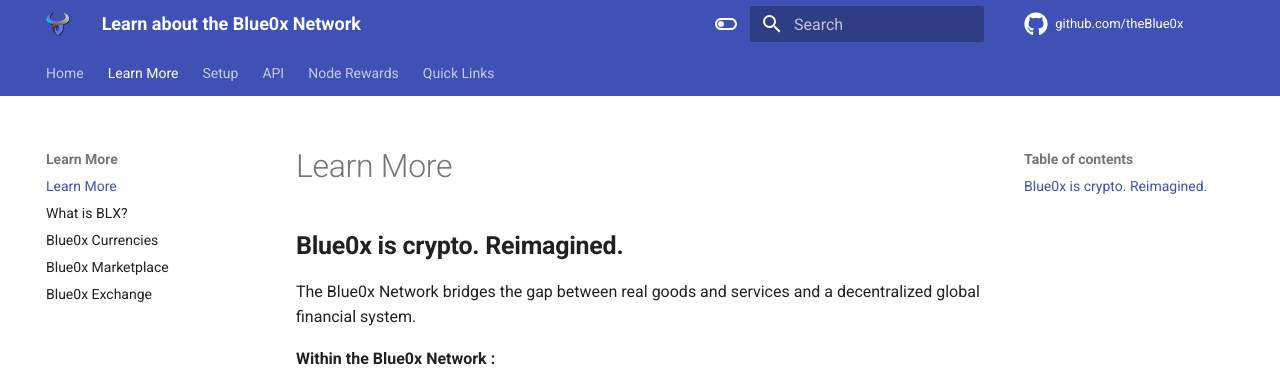
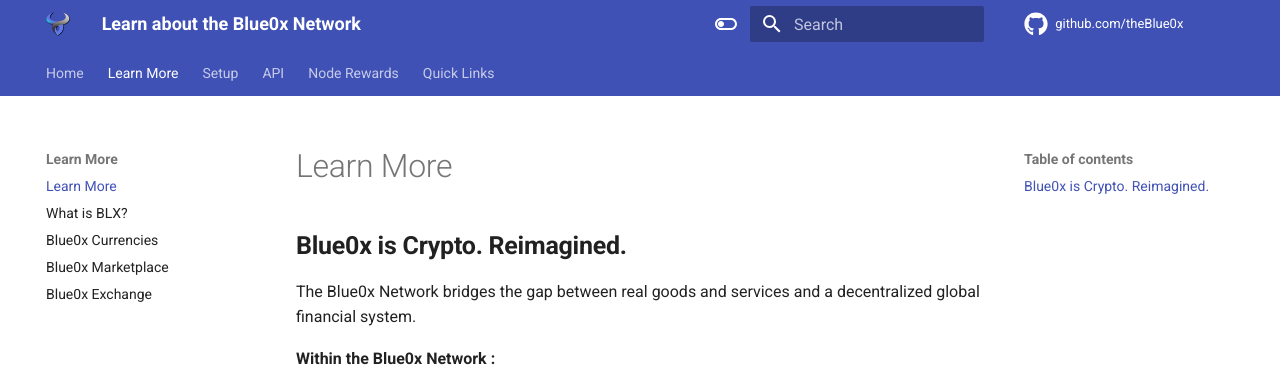
Before and after one commit to theBlue0x/docs, an MkDocs documentation site: the page built from docs/learn_more/index.md, in a window 1280 px wide. Shown: the top 370 px of the page. Built offline with MkDocs 1.6.1 and Material for MkDocs 9.7.7, drawn with Linux system fonts in a browser that asks for light colours.

```diff
--- a/docs/learn_more/index.md
+++ b/docs/learn_more/index.md
@@ -1,4 +1,4 @@
-## **Blue0x is crypto. Reimagined.** ##
+## **Blue0x is Crypto. Reimagined.** ##
 
 The Blue0x Network bridges the gap between real goods and services and a decentralized global financial system.
 
```
